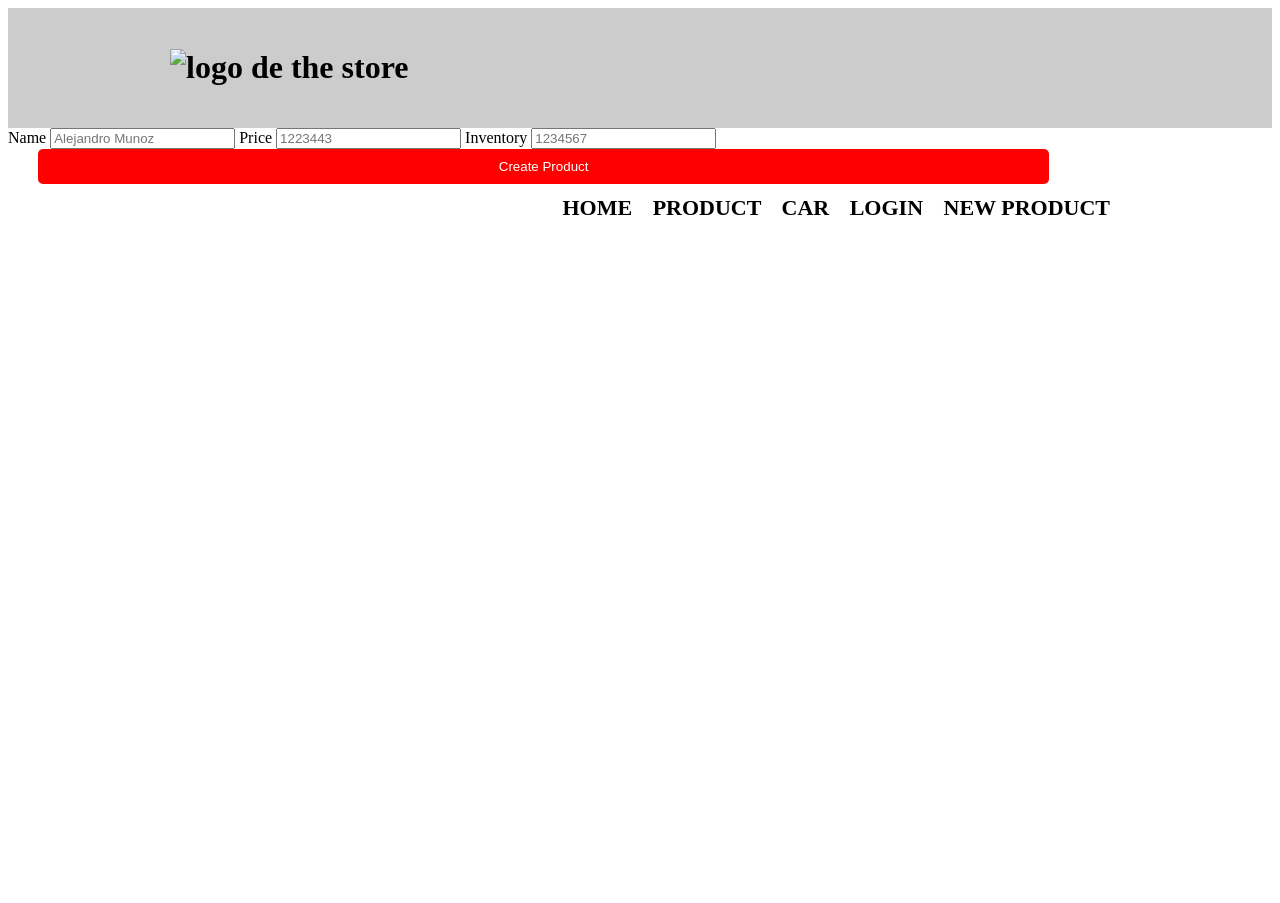
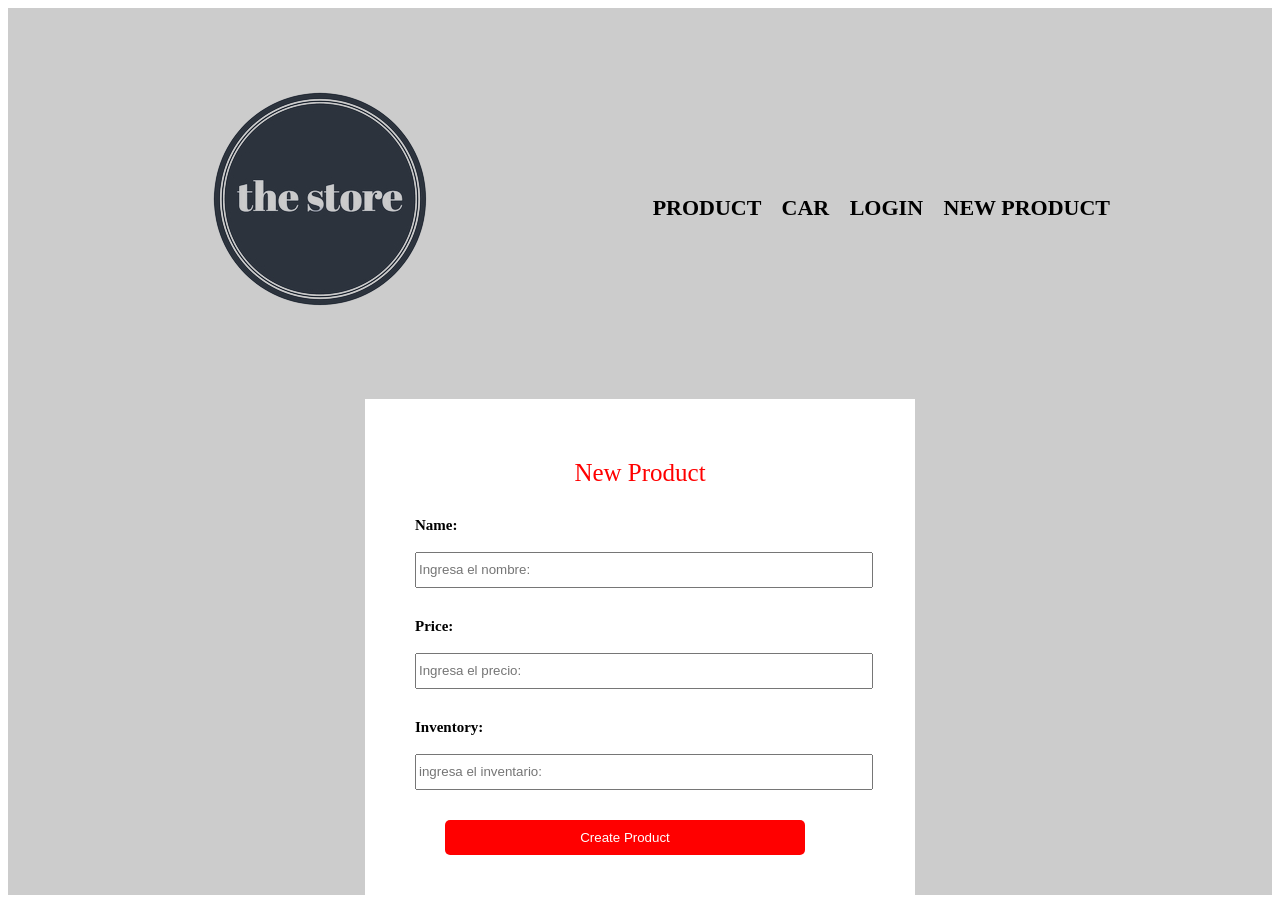
Before and after one commit to AlejoMunoz1/theStore, a plain HTML site: page new_product.html in a window 1280 px wide. Before the commit the page ends 800 px from the top, so only its background shows below. Drawn offline with Linux system fonts and the light colour scheme; files that its build step writes are made by us from their sources.

Commit message:
modificacion de formulario

```diff
--- a/css/style.css
+++ b/css/style.css
@@ -1,4 +1,4 @@
-
+ /* Barra de navegacion*/
 header{
     background-color: #cccccc;
     padding: 20px 0;
@@ -34,7 +34,7 @@ nav a:hover{
     text-decoration: underline;
 }
 
-
+/* Galeria */
 .deLado{
     float: left;
     width: auto;
@@ -47,7 +47,7 @@ nav a:hover{
 
 .galeria{
     margin: 5px;
-    border: 1px solid black;
+    border: 1px solid #ccc;
     float: left;
     width: 33vw;
 }
@@ -78,3 +78,40 @@ input[type="submit"]{
     border-radius: 5px;
     cursor: pointer;
 }
+
+/* Formulario */
+.container{
+    background-color: #ccc;
+}
+
+form{
+    background-color: white;
+    max-width: 450px;
+    margin: auto;
+    padding: 30px 50px;
+}
+
+.titulo{
+    font-size: 25px;
+    text-align: center;
+    color: red;
+    margin: 30px;
+    margin-bottom: 30px;
+}
+
+.form-input{
+    margin-bottom: 30px;
+}
+
+.form-input label{
+    display: block;
+    margin-top: 15px;
+    font-size: 15px;
+    color:black;
+    font-weight: bold;
+}
+
+.form-input input{
+    width: 100%;
+    height: 30px;
+}
--- a/new_product.html
+++ b/new_product.html
@@ -7,17 +7,17 @@
     <meta name="viewport" content="width=device-width">
     <title>New Product </title>
     <link rel="shortcut icon" href="imagenes/logo.jpg">
-    <link rel="stylesheet" href="style.css">
+    <link rel="stylesheet" href="css/style.css">
+    <script src="js/form.js"></script>
 </head>
 
 <body>
     <header>
         <div class="caja">
-        <h1><img src="imagenes/logo.jpg" alt="logo de the store"></h1>
+            <h1><img src="imagenes/logo.png" alt="logo de the store"></h1>
             <nav>
                 <ul>
-                <li><a href="index.html"> Home </a></li>
-                <li><a href="Product.html"> Product </a></li>
+                    <li><a href="index.html"> Product </a></li>
                     <li><a href="car.html"> Car </a></li>
                     <li><a href="login.html"> Login </a></li>
                     <li><a href="new_product.html"> New Product</a></li>
@@ -26,20 +26,33 @@
         </div>
     </header>
 
-<main class="formulario">
-    <form>
-        <label for="name"> Name </label>
-        <input type="text" id="name" class="input-padre" placeholder="Alejandro Munoz" required>
+    <div class="container">
+        <form >
+            <p class="titulo">New Product<p>
+            <div class="form-input name">
+                <label for="name">Name:</label>
+               <br>
+                <input type="text" id="name" placeholder="Ingresa el nombre:" >
 
-        <label for="price"> Price </label>
-        <input type="number" id="price" class="input-padre" placeholder="1223443" required>
+            </div>
+            <div class="form-input price">
+                <label for="price">Price:</label>
+                <br>
+                <input type="number" id="price" placeholder="Ingresa el precio:" >
 
-        <label for="inventory"> Inventory </label>
-        <input type="number" id="inventory" class="input-padre" placeholder="1234567" required>
+            </div>
+            <div class="form-input inventory">
+                <label for="inventory">Inventory:</label>
+                <br>
+                <input type="number" id="inventory" placeholder="ingresa el inventario:" >
+            </div>
+            <div>
+                <input type="submit" value="Create Product" class="enviar">
+            </div>
+        </form>
+    </div>
 
-        <input type="submit" value="Create Product" class="enviar">
-    </form>
-</main>
+
 
 </body>
 </html>
```
Also changed, not shown: index.html (+6 -1 lines), js/form.js (added). Lines whose indentation alone changed are shown as unchanged.
